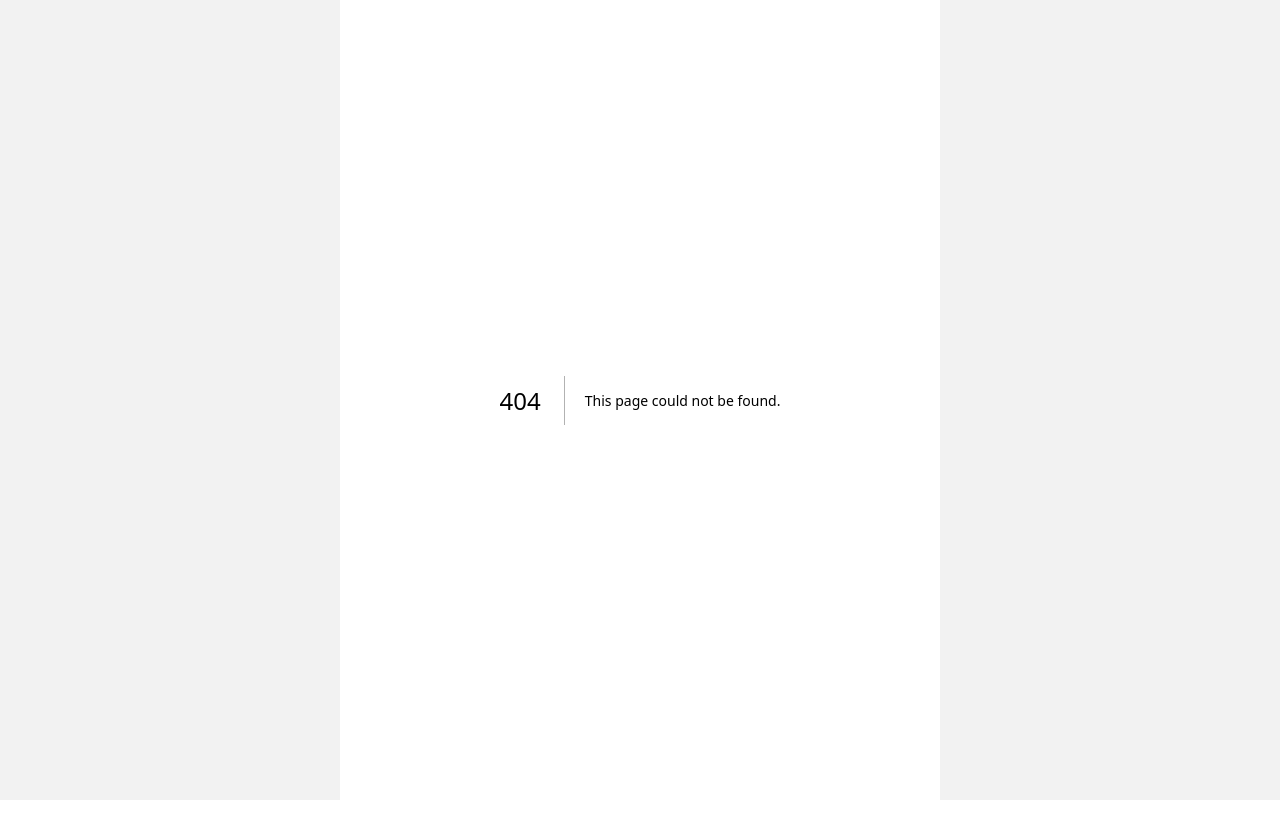
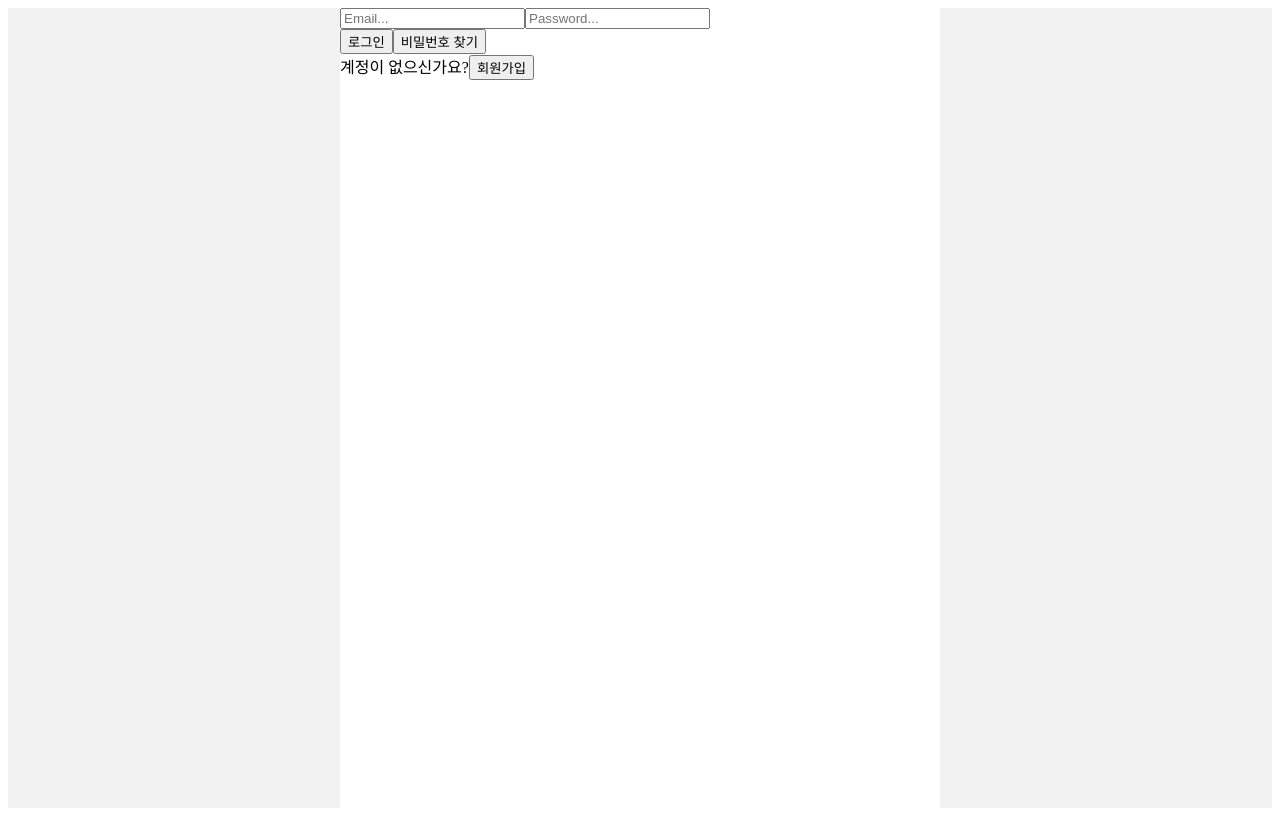
Before and after one commit to brother1-4752/motive-market, a Next.js app: page /signin in a window 1280 px wide. Before the commit this address had no page. Built offline with nearby package versions, Linux system fonts and the light colour scheme; what emotion-reset would draw is missing.

Commit message:
feat: signin화면 구현 / email과 password 유효성 검증 유틸함수 구현 / 커스텀 서스펜스 컴포넌트 구현

```diff
--- /dev/null
+++ b/components/Common/CustomSuspense/CustomSuspense.tsx
@@ -0,0 +1,25 @@
+import { useEffect, useState, ReactNode } from 'react';
+
+interface CustomSuspenseProps {
+  fallback: ReactNode;
+  maxDuration?: number;
+  children: ReactNode;
+}
+
+export default function CustomSuspense({
+  fallback,
+  maxDuration,
+  children,
+}: CustomSuspenseProps) {
+  const [isLoadingDone, setIsLoadingDone] = useState(false);
+
+  useEffect(() => {
+    const timer = setTimeout(() => {
+      setIsLoadingDone(true);
+    }, maxDuration);
+
+    return () => clearTimeout(timer);
+  }, [maxDuration]);
+
+  return <>{isLoadingDone ? children : fallback}</>;
+}
--- /dev/null
+++ b/pages/signin/index.tsx
@@ -0,0 +1,71 @@
+import CustomSuspense from '@/components/Common/CustomSuspense/CustomSuspense';
+import { validateInput } from '@/utils/validateInput';
+import { useRouter } from 'next/router';
+import { SubmitHandler, useForm } from 'react-hook-form';
+
+export type InputTypes = {
+  email: string;
+  password: string;
+};
+
+const Signin = () => {
+  const router = useRouter();
+  const {
+    register,
+    handleSubmit,
+    watch,
+    formState: { errors },
+  } = useForm<InputTypes>();
+
+  const onSubmit: SubmitHandler<InputTypes> = (data) => {
+    const isValidatedByEmail = validateInput('email', watch('email'));
+    const isValidatedByPassword = validateInput('password', watch('password'));
+
+    const isValidated = isValidatedByEmail && isValidatedByPassword;
+
+    //TODO: 추후 RESTful API 백엔드 서버 만들고, formData로 묶어 전송하기.
+    //TODO: response로 access_token과 member_id를 반환받기.
+    //TODO: fail시, http status code를 각 케이스마다 반환 받고, errorBoundary 처리하기
+    if (isValidated) {
+      router.push('onboarding');
+      return <></>;
+    } else {
+      const confirmed = confirm(
+        '로그인에 실패했습니다.\n회원가입 화면으로 전환할까요?'
+      );
+      return confirmed ? router.push('signup') : <> </>;
+    }
+  };
+
+  // 5초 로딩 스피너 보여주고, 로그인 화면으로 리다이렉트
+  return (
+    //TODO: Oauth2 google, facebook 버튼 구현(autoload적용)
+    <CustomSuspense fallback={<div>Loading...</div>} maxDuration={3000}>
+      <form onSubmit={handleSubmit(onSubmit)}>
+        {/* TODO: email, password 정규식 검증 config형식으로 변경하기 */}
+        <input
+          {...register('email', { required: true })}
+          placeholder="Email..."
+        />
+        <input
+          {...register('password', { required: true })}
+          placeholder="Password..."
+        />
+        <div>
+          <button>로그인</button>
+          <button>비밀번호 찾기</button>
+        </div>
+
+        <div>
+          <span>계정이 없으신가요?</span>
+          <button onClick={() => router.push('signup')}>회원가입</button>
+        </div>
+
+        {errors.email && <span>Email is required</span>}
+        {errors.password && <span>Password is required</span>}
+      </form>
+    </CustomSuspense>
+  );
+};
+
+export default Signin;
--- /dev/null
+++ b/utils/validateInput.ts
@@ -0,0 +1,11 @@
+//TODO: inputValue 제네릭 타입으로 만들기
+export const validateInput = (inputType: string, inputValue: string) => {
+  //TODO: switch로 로직 바꿔야할지 고민하기
+  if (inputType === 'email') {
+    return inputValue.includes('@');
+  }
+
+  if (inputType === 'password') {
+    return inputValue.length >= 8;
+  }
+};
```
